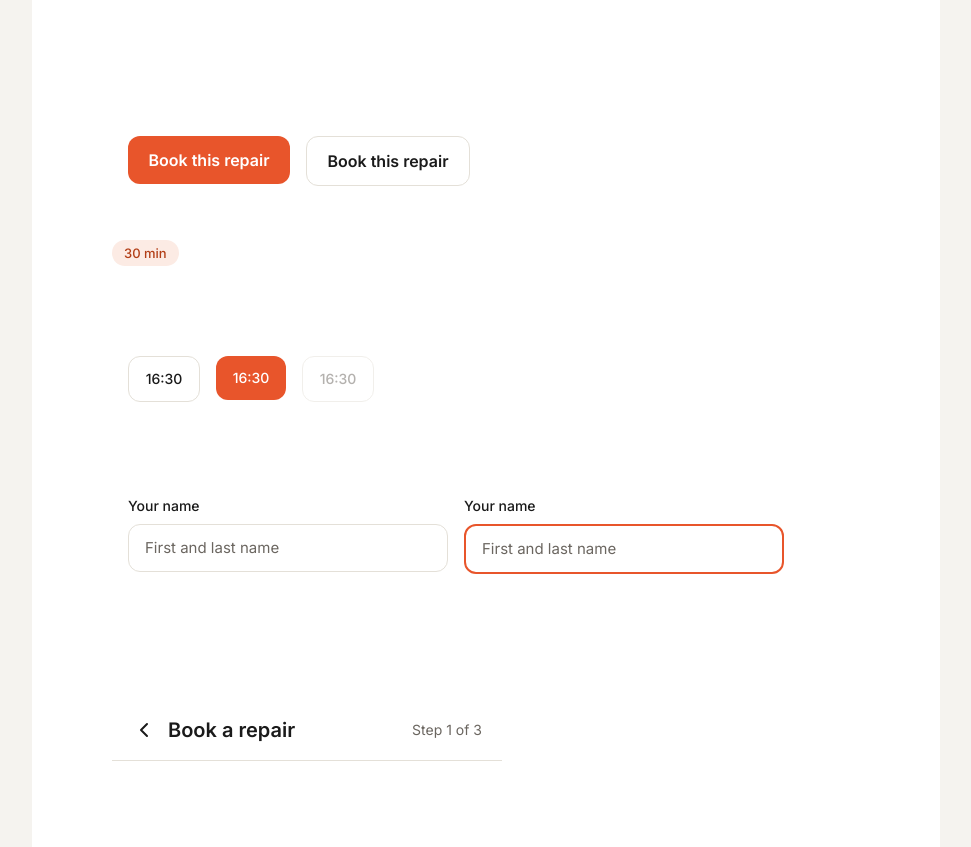
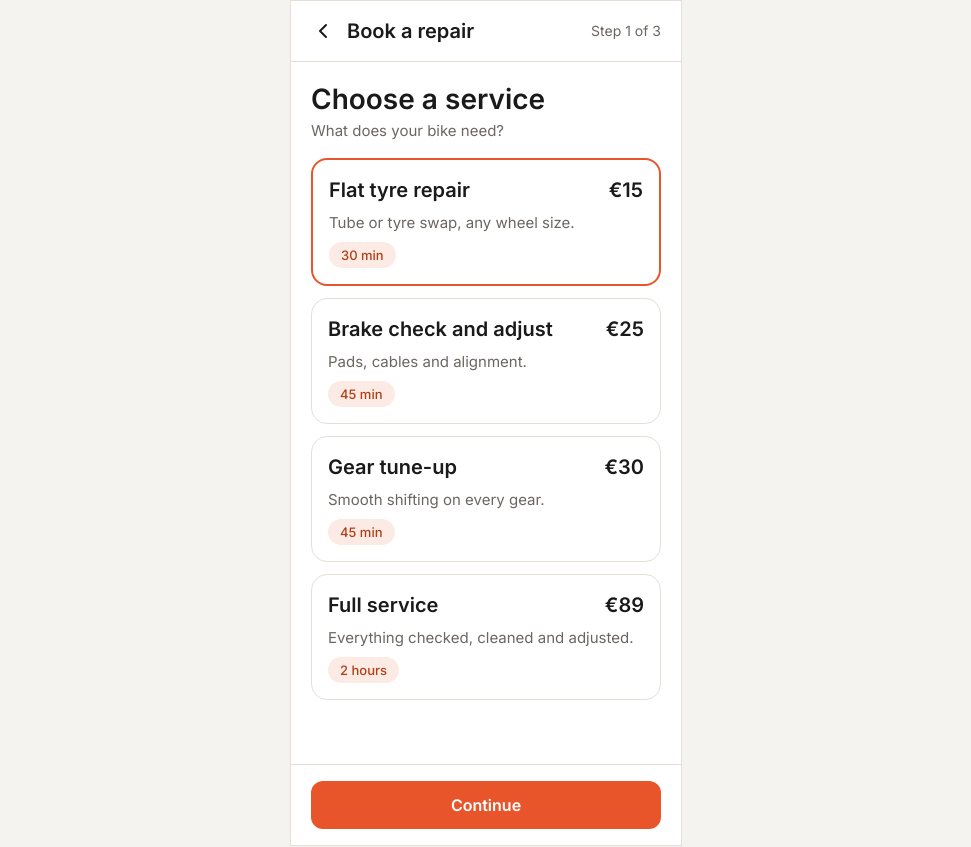
Before and after one commit to CassyStudent/SloppyvsClean, a React (Vite) app: page / in a window 1280 px wide. Shown: the top 847 px of the page, without its empty margins (154-1125 px from the left). Built offline with nearby package versions, Linux system fonts and the light colour scheme.

Commit message:
Implement Choose a service screen from Figma

```diff
--- a/src/App.tsx
+++ b/src/App.tsx
@@ -1,11 +1,13 @@
 import { useState } from 'react'
 import Frame47 from './components/Frame47'
 import ComponentsOverview from './components/ComponentsOverview'
+import ChooseAService from './components/ChooseAService'
 import './App.css'
 
 function App() {
   const [bookingRequested, setBookingRequested] = useState(false)
-  if (window.location.pathname !== '/repair') return <ComponentsOverview />
+  if (window.location.pathname === '/components') return <ComponentsOverview />
+  if (window.location.pathname !== '/repair') return <ChooseAService />
   return (
     <main className="component-preview">
       <Frame47 onBook={() => setBookingRequested(true)} />
--- /dev/null
+++ b/src/components/ChooseAService.css
@@ -0,0 +1,70 @@
+.choose-service-screen {
+  box-sizing: content-box;
+  display: flex;
+  flex-direction: column;
+  width: var(--bar-width);
+  max-width: calc(100% - var(--border-width) * 2);
+  min-height: max(var(--booking-screen-height), calc(100svh - var(--border-width) * 2));
+  margin-inline: auto;
+  border: var(--border-width) solid var(--color-border);
+  background: var(--color-surface);
+}
+
+.choose-service-screen > .top-bar,
+.choose-service-screen > .action-bar {
+  width: 100%;
+  flex-shrink: 0;
+  flex-wrap: nowrap;
+}
+
+.choose-service-screen__content {
+  display: flex;
+  flex: 1;
+  flex-direction: column;
+  gap: var(--space-4);
+  padding: var(--space-5);
+}
+
+.choose-service-screen__heading {
+  display: flex;
+  flex-direction: column;
+  gap: var(--space-1);
+}
+
+.choose-service-screen__heading h1 {
+  margin: 0;
+  font-size: var(--font-size-screen-title);
+  font-weight: var(--font-weight-semibold);
+  line-height: var(--line-height-screen-title);
+}
+
+.choose-service-screen__heading p,
+.choose-service-screen__status {
+  margin: 0;
+  color: var(--color-text-muted);
+  font-size: var(--font-size-body);
+  line-height: var(--line-height-body);
+}
+
+.choose-service-screen__services {
+  display: flex;
+  flex-direction: column;
+  gap: var(--space-3);
+}
+
+.choose-service-screen__services .service-card {
+  width: 100%;
+}
+
+.choose-service-screen__services .service-card__header > :first-child {
+  flex: 1;
+  min-width: 0;
+}
+
+.choose-service-screen__services .service-card__header > :last-child {
+  flex-shrink: 0;
+}
+
+.choose-service-screen__status:empty {
+  display: none;
+}
--- /dev/null
+++ b/src/components/ChooseAService.tsx
@@ -0,0 +1,59 @@
+import { useState } from 'react'
+import ActionBar from './ActionBar'
+import ServiceCard from './ServiceCard'
+import TopBar from './TopBar'
+import './ChooseAService.css'
+
+const services = [
+  { id: 'flat-tyre', title: 'Flat tyre repair', description: 'Tube or tyre swap, any wheel size.', price: '€15', duration: '30 min' },
+  { id: 'brakes', title: 'Brake check and adjust', description: 'Pads, cables and alignment.', price: '€25', duration: '45 min' },
+  { id: 'gears', title: 'Gear tune-up', description: 'Smooth shifting on every gear.', price: '€30', duration: '45 min' },
+  { id: 'full-service', title: 'Full service', description: 'Everything checked, cleaned and adjusted.', price: '€89', duration: '2 hours' },
+] as const
+
+type Service = typeof services[number]
+
+type ChooseAServiceProps = {
+  onContinue?: (service: Service) => void
+  onBack?: () => void
+}
+
+/** Screen 01 Choose a service, Figma node 7:114. */
+export default function ChooseAService({ onContinue, onBack }: ChooseAServiceProps) {
+  const [selectedId, setSelectedId] = useState<Service['id']>('flat-tyre')
+  const [message, setMessage] = useState('')
+  const selectedService = services.find(service => service.id === selectedId) ?? services[0]
+
+  function continueBooking() {
+    setMessage(`${selectedService.title} selected (${selectedService.price}).`)
+    onContinue?.(selectedService)
+  }
+
+  return (
+    <main className="choose-service-screen" data-node-id="7:114">
+      <TopBar onBack={onBack ?? (() => { window.location.assign('/components') })} />
+      <div className="choose-service-screen__content">
+        <header className="choose-service-screen__heading">
+          <h1>Choose a service</h1>
+          <p>What does your bike need?</p>
+        </header>
+        <section className="choose-service-screen__services" aria-label="Repair services">
+          {services.map(service => (
+            <ServiceCard
+              key={service.id}
+              title={service.title}
+              description={service.description}
+              price={service.price}
+              duration={service.duration}
+              aria-label={service.title}
+              state={selectedId === service.id ? 'Selected' : 'Default'}
+              onClick={() => { setSelectedId(service.id); setMessage('') }}
+            />
+          ))}
+        </section>
+        <p className="choose-service-screen__status" role="status">{message}</p>
+      </div>
+      <ActionBar label="Continue" onClick={continueBooking} />
+    </main>
+  )
+}
--- a/src/styles/tokens.css
+++ b/src/styles/tokens.css
@@ -1,4 +1,4 @@
-/* Figma Components (3:25) and Frame 47 (4:6). */
+/* Figma Components (3:25), Frame 47 (4:6), and Choose a service (7:114). */
 :root {
   --color-surface: #fff;
   --color-canvas: #f5f3ef;
@@ -28,6 +28,7 @@
   --time-slot-selected-width: 70px;
   --input-width: 320px;
   --bar-width: 390px;
+  --booking-screen-height: 844px;
   --service-card-width: 350px;
   --summary-width: 318px;
   --overview-width: 908px;
@@ -57,9 +58,11 @@
   --font-size-body: 15px;
   --font-size-button: 16px;
   --font-size-title: 20px;
+  --font-size-screen-title: 28px;
   --line-height-badge: 18px;
   --line-height-small: 20px;
   --line-height-body: 22px;
   --line-height-button: 24px;
   --line-height-title: 28px;
+  --line-height-screen-title: 34px;
 }
```
Also changed, not shown: 1 other file (tests, documents, lock files or other folders).
